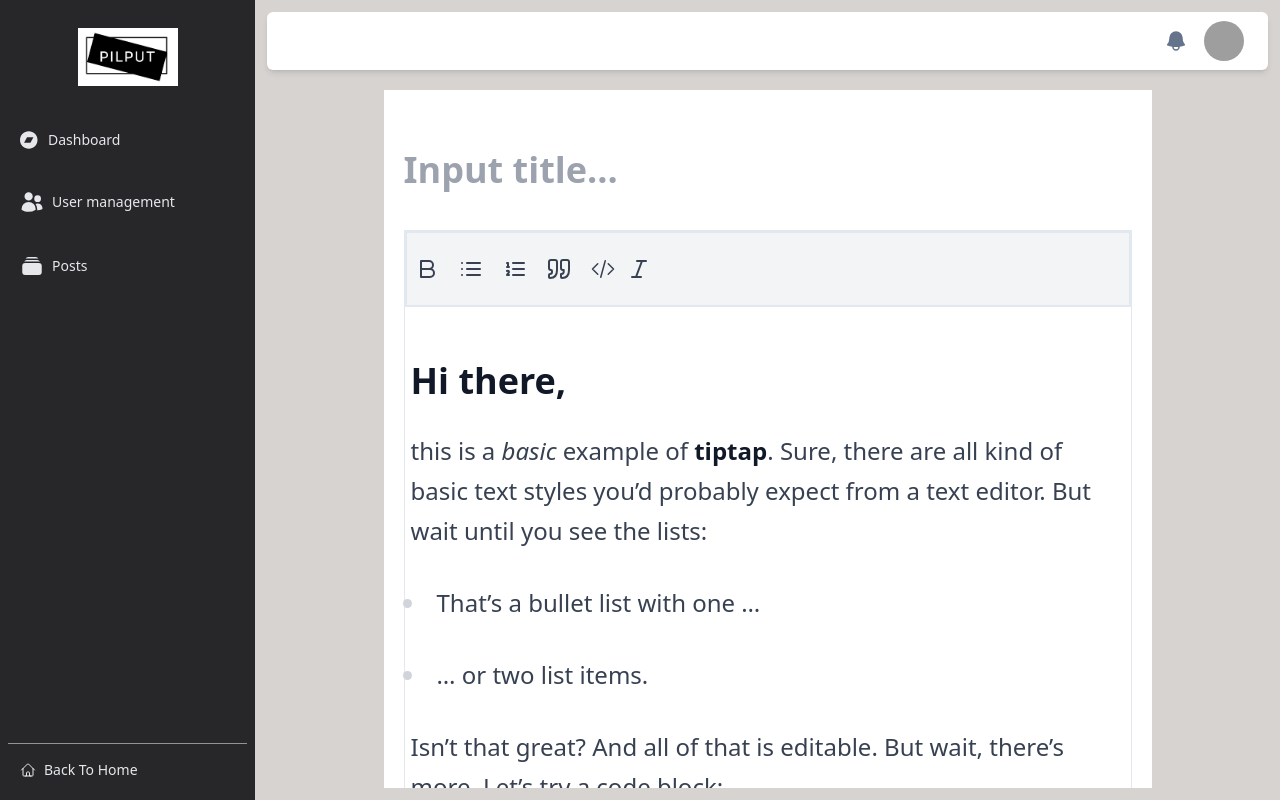
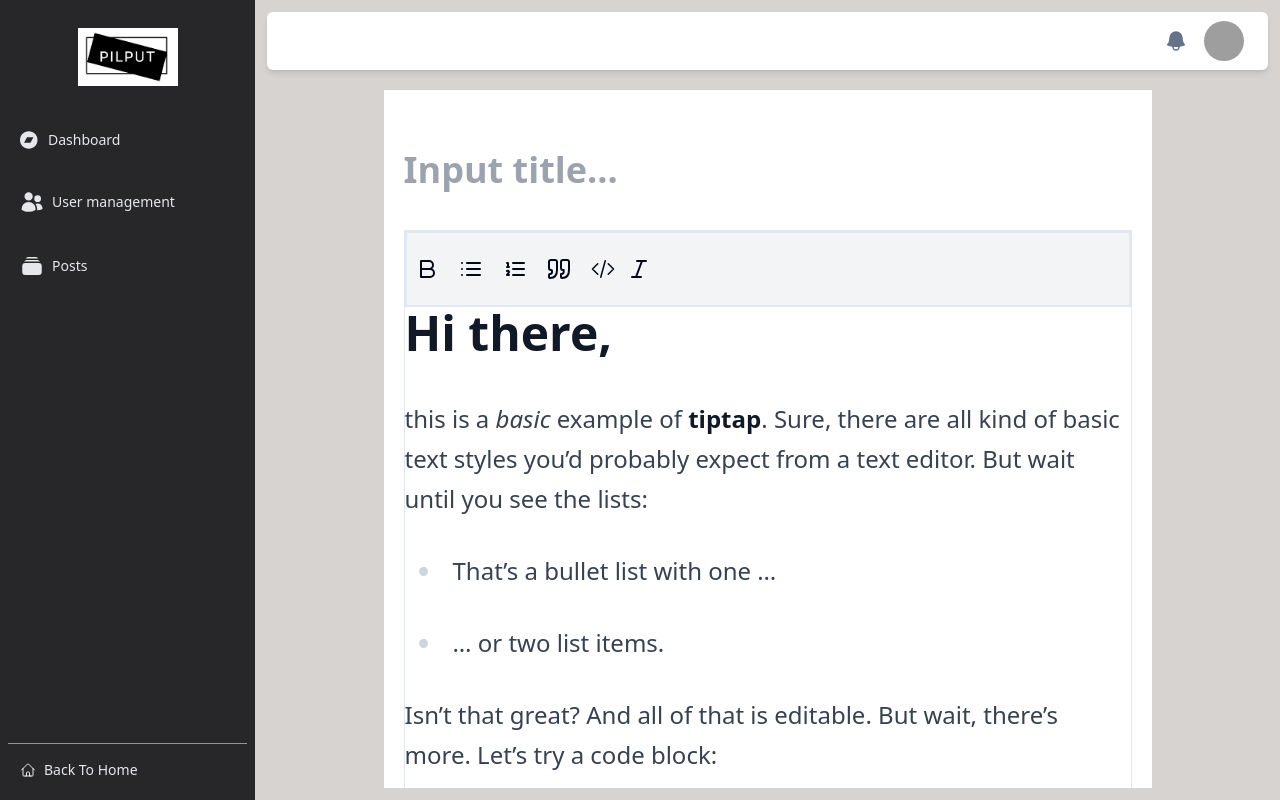
Before and after one commit to cecep31/pilput-type, a React (Vite) app: page /posts/create in a window 1280 px wide. Built offline with nearby package versions, Linux system fonts and the light colour scheme; no server answers; grey boxes are pictures that could not be loaded.

Commit message:
Update Tiptap editor styles

```diff
--- a/src/components/post/Editor.tsx
+++ b/src/components/post/Editor.tsx
@@ -1,4 +1,4 @@
-import "@/titptap.scss";
+// import "@/titptap.scss";
 // src/Tiptap.jsx
 import { BubbleMenu, EditorProvider } from "@tiptap/react";
 import StarterKit from "@tiptap/starter-kit";
@@ -16,8 +16,8 @@ const Tiptap = ({
   onchange: (data: string) => void;
 }) => {
   return (
-    <div className="border prose md:prose-2xl">
-      <EditorProvider
+    <div className="border">
+      <EditorProvider editorProps={{attributes: {class: 'prose prose-sm sm:prose lg:prose-lg xl:prose-2xl mx-auto focus:outline-none',}}}
         // onUpdate={(editor) => {setbody(editor.editor.getHTML() || "")}}
         // onUpdate={onchange}
         onUpdate={(props) => {
```
